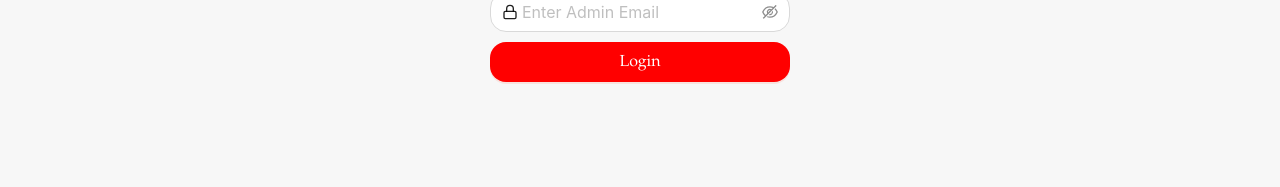
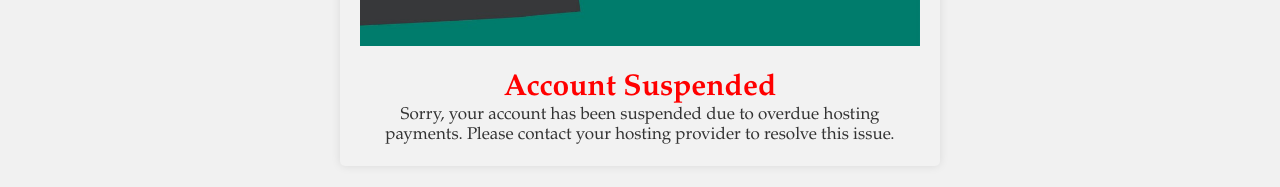
Before and after one commit to umeshbedi/ronitholidays, a Next.js app: page /admin in a window 1280 px wide. Shown: the part 485-672 px from the top of the page. Built offline with nearby package versions, Linux system fonts and the light colour scheme; no server answers; the database is empty.

Commit message:
account suspended

```diff
--- /dev/null
+++ b/components/Suspended.jsx
@@ -0,0 +1,25 @@
+import React from 'react'
+
+export default function Suspended() {
+  return (
+    <div style={{
+        fontFamily: 'Arial, sans-serif',
+        margin: '0 auto',
+        padding: '20px',
+        backgroundColor: '#f2f2f2',
+        color: '#333',
+        textAlign: 'center',
+        maxWidth: '600px',
+        boxShadow: '0 0 10px rgba(0, 0, 0, 0.1)',
+        borderRadius: '5px'
+    }}>
+        <img src="/suspended.jpg" alt="Suspended Image" style={{
+            maxWidth: '100%',
+            height: 'auto',
+            marginBottom: '20px'
+        }} />
+        <h1 style={{ color: '#ff0000' }}>Account Suspended</h1>
+        <p>Sorry, your account has been suspended due to overdue hosting payments. Please contact your hosting provider to resolve this issue.</p>
+    </div>
+  )
+}
--- a/pages/_app.js
+++ b/pages/_app.js
@@ -13,6 +13,7 @@ import Link from 'next/link';
 
 import TawkMessengerReact from '@tawk.to/tawk-messenger-react'
 import Image from 'next/image';
+import Suspended from '@/components/Suspended';
 
 
 const Header = dynamic(() => import('../components/Header'), {
@@ -25,13 +26,14 @@ const Footer = dynamic(() => import('../components/Footer'), { ssr: false, loadi
 
 export default function App({ Component, pageProps }) {
   const [path, setPath] = useState('/')
-
+  const [isSuspended, setIsSuspended] = useState(true)
 
   useEffect(() => {
     setPath(window.location.pathname)
     AOS.init();
   }, [])
 
+  if(isSuspended)return <Suspended/>
 
   return (
     <>
--- a/pages/island/[islandName]/[aboutIsland].jsx
+++ b/pages/island/[islandName]/[aboutIsland].jsx
@@ -18,9 +18,7 @@ export default function AboutIsland({ data, headerImage, islandItem, headerImgAl
 
 
     if (data == undefined) return <Skeleton active style={{ marginTop: '3%' }} />
-    const remainingData = data.filter((f) => {
-        return f.slug != islandItem.slug;
-    })
+
 
 
 
@@ -60,7 +58,7 @@ export default function AboutIsland({ data, headerImage, islandItem, headerImgAl
                         <div style={{ width: isMobile ? '100%' : '30%', background: 'white', padding: '3%', height: 'fit-content', flexDirection: 'column', display: 'flex', alignItems: 'center' }}>
                             <h2 style={{ textAlign: 'center' }}>Visit Other Places of {headerImgAlt}</h2>
                             <Divider style={{ backgroundColor: style.lightGrey, height: 1 }} />
-                            {remainingData.map((item, i) => (
+                            {data.map((item, i) => (
                                 <Link
                                     data-aos="fade-up"
                                     data-aos-anchor-placement="top-bottom"
```
Also changed, not shown: components/ContactUsPage.jsx (+20 -20 lines), public/suspended.jpg (added), 1 other file (tests, documents, lock files or other folders).
